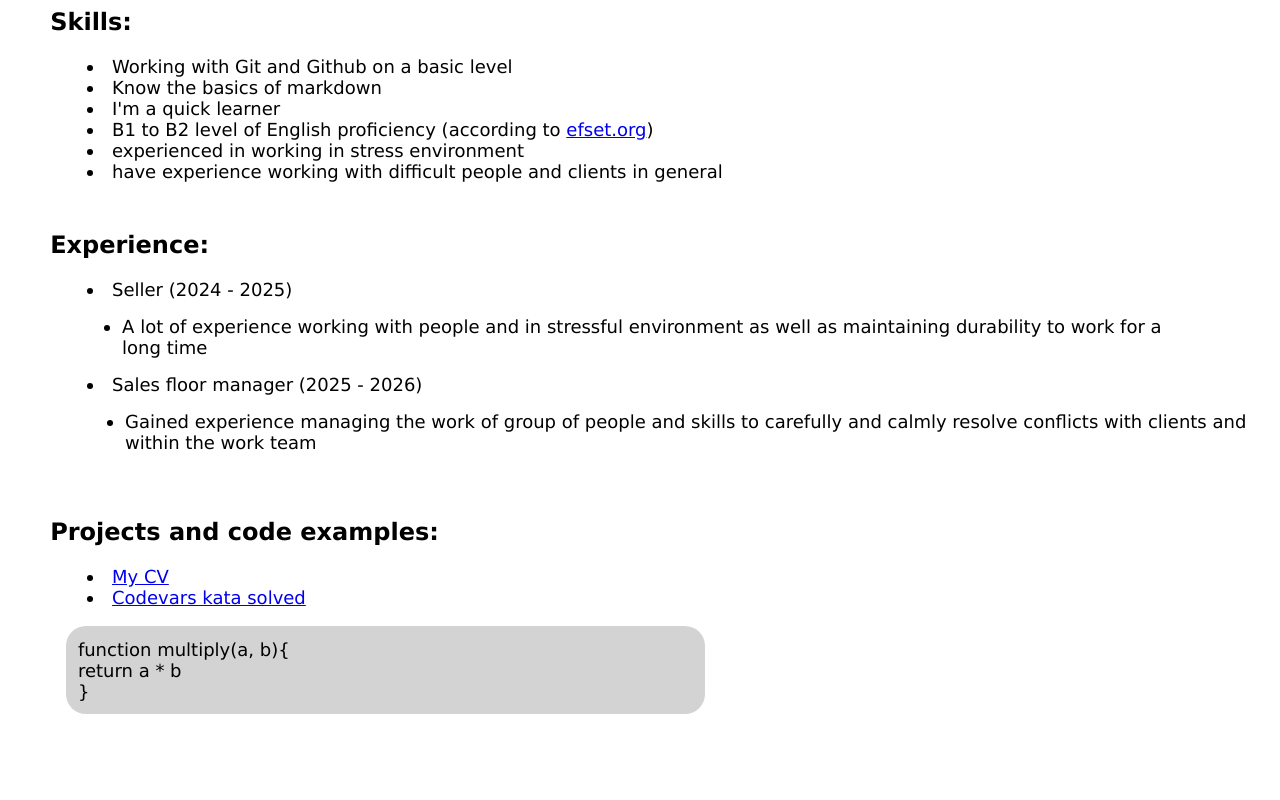
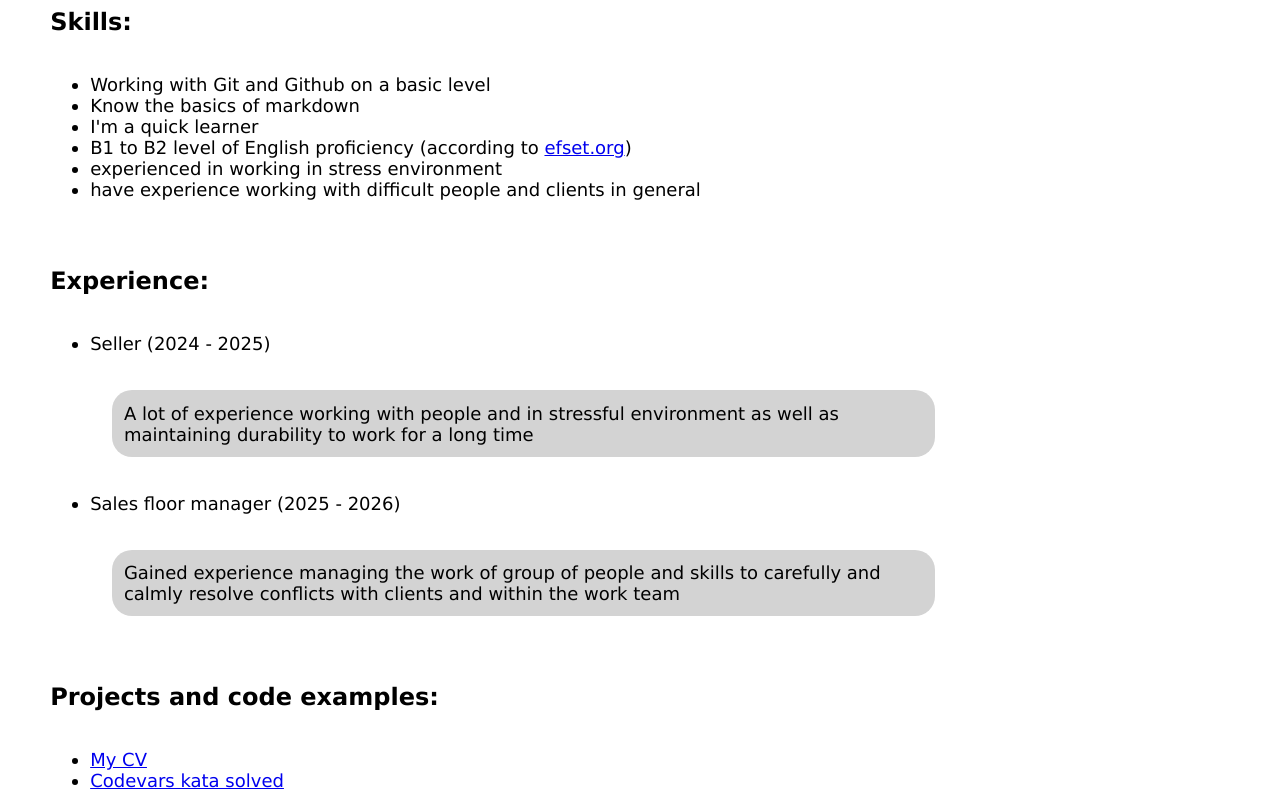
Before and after one commit to Anth0cyan/rsschool-cv, a plain HTML site: page index.html in a window 1280 px wide. Shown: the part 680-1480 px from the top of the page. Drawn offline with Linux system fonts and the light colour scheme.

Commit message:
refactor: delete unnecessary elements in the code

```diff
--- a/index.html
+++ b/index.html
@@ -42,45 +42,46 @@
     Skills:
 </h2>
 
-
+<ul>
     <li>Working with Git and Github on a basic level</li>
     <li>Know the basics of markdown</li>
     <li>I'm a quick learner</li>
     <li>B1 to B2 level of English proficiency (according to <a href="https://www.efset.org/ru/quick-check/launch/">efset.org</a>)</li>
     <li>experienced in working in stress environment</li>
     <li>have experience working with difficult people and clients in general</li>
-
+</ul>
 
 <h2>
     Experience:
 </h2>
+<ul>
+    <li>Seller (2024 - 2025)</li>
+</ul>
 
-<li>Seller (2024 - 2025)</li>
-<ul>
-    <li>
+<blockquote class="far">
     A lot of experience working with people
     and in stressful environment as well as maintaining
     durability to work for a long time
-    </li>
-</ul>
+</blockquote>
+
+<ul>
     <li>Sales floor manager (2025 - 2026)</li>
-<ul>
-    <li>Gained experience managing the work of group of people
-        and skills to carefully and calmly resolve conflicts
-        with clients and within the work team</li>
 </ul>
 
-
+<blockquote class="far">
+    Gained experience managing the work of group of people
+    and skills to carefully and calmly resolve conflicts
+    with clients and within the work team
+</blockquote>
 
 <h2>
     Projects and code examples:
 </h2>
 
-
+<ul>
     <li><a href="https://github.com/Anth0cyan/rsschool-cv/blob/gh-pages/cv.md">My CV</a></li>
     <li><a href="https://www.codewars.com/kata/50654ddff44f800200000004">Codevars kata solved</a></li>
-
-
+</ul>
 
 <blockquote>
     function multiply(a, b){ <br>
--- a/style.css
+++ b/style.css
@@ -17,10 +17,9 @@ body {
     display: grid;
     place-items: center start;
 }
-li {
-    font-size: 18px;
-
-    margin-left: 5%;
+ul {
+   font-size: 18px;
+    margin-left: 2%;
 }
 blockquote {
     background-color: lightgray;
@@ -42,3 +41,7 @@ img {
     display: flex;
     float: right;
 }
+.far {
+    margin-left: 7%;
+    width: 65%;
+}
```
Lines whose indentation alone changed are shown as unchanged.
